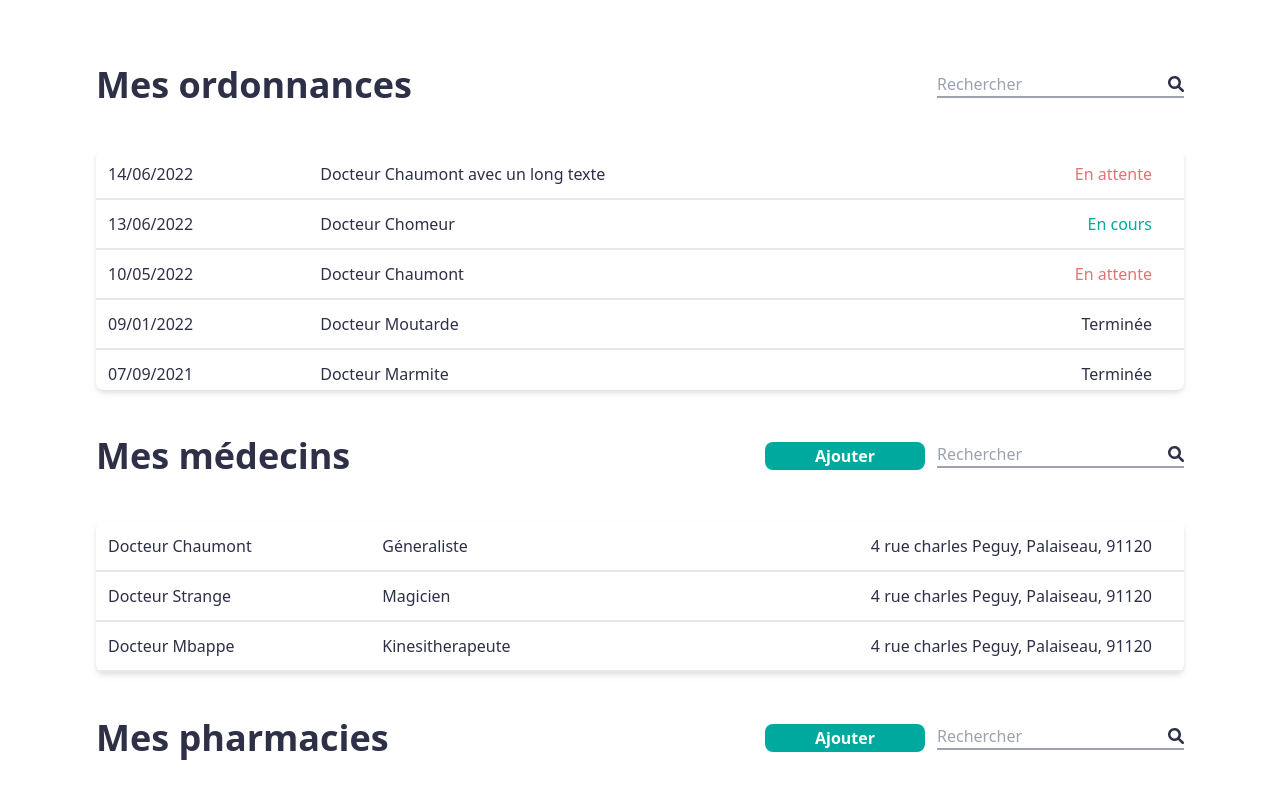
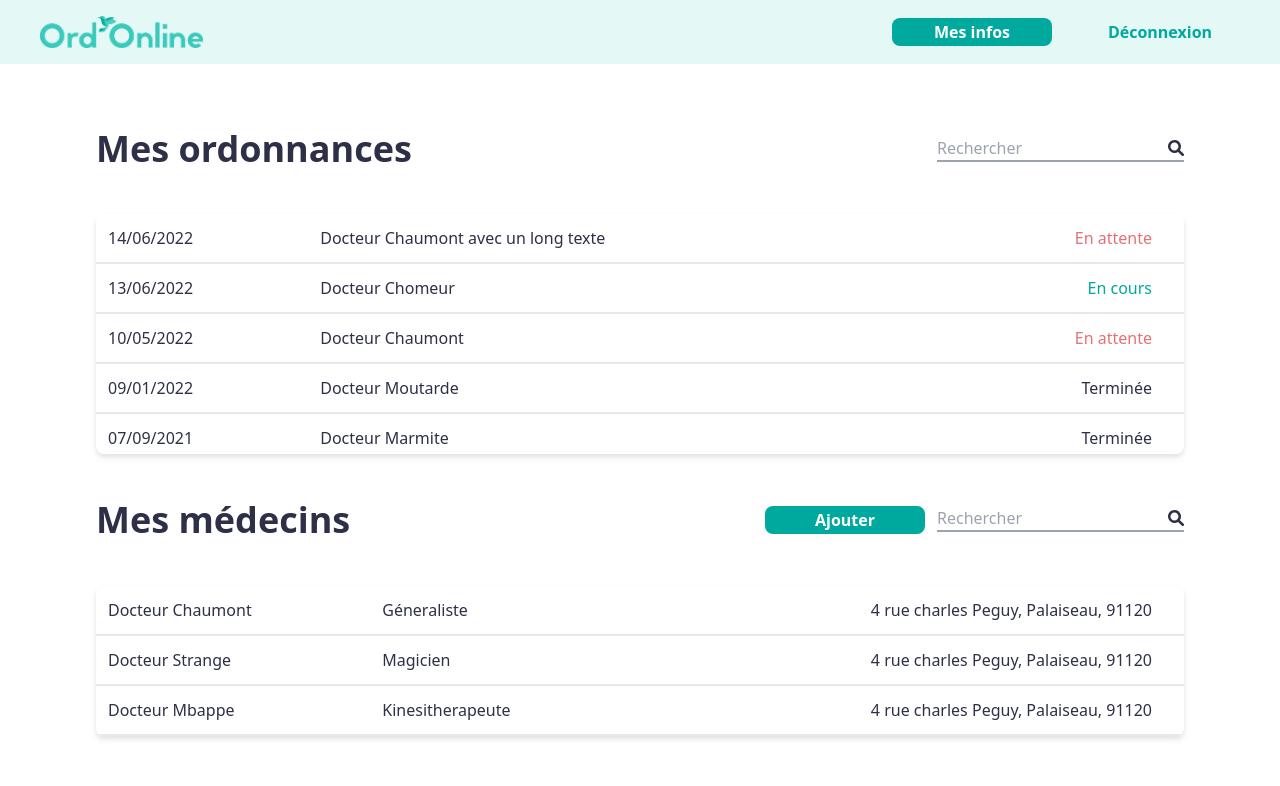
Before and after one commit to AurelDP/OrdOnline, a Vue app in the folder client/: page /customer-space in a window 1280 px wide. Shown: the top 786 px of the page. Built offline with nearby package versions, Linux system fonts and the light colour scheme.

Commit message:
[Update] add navigation bar component

```diff
--- a/client/src/views/CustomerSpaceView.vue
+++ b/client/src/views/CustomerSpaceView.vue
@@ -1,5 +1,12 @@
 <template>
   <AdaptFooterBackground>
+    <Navbar
+        :buttons="true"
+        :text1="'Mes infos'"
+        :text2="'Déconnexion'"
+        :src1="'/'"
+        :src2="'/'"
+    />
     <div class="md:px-24 sm:px-16 px-8 py-10">
       <Table :btn="false" :research="true" :title="'Mes ordonnances'" :type="'ord'"/>
       <Table :btn="true" :research="true" :title="'Mes médecins'" :type="'doctor'"/>
@@ -11,6 +18,7 @@
 <script>
 
 import AdaptFooterBackground from "@/components/globalComponents/AdaptFooterBackground";
+import Navbar from "@/components/globalComponents/Navbar";
 import Table from "@/components/globalComponents/Table/Table";
 
 export default {
@@ -18,6 +26,7 @@ export default {
   components: {
     AdaptFooterBackground,
     Table,
+    Navbar,
   }
 }
 </script>
```
